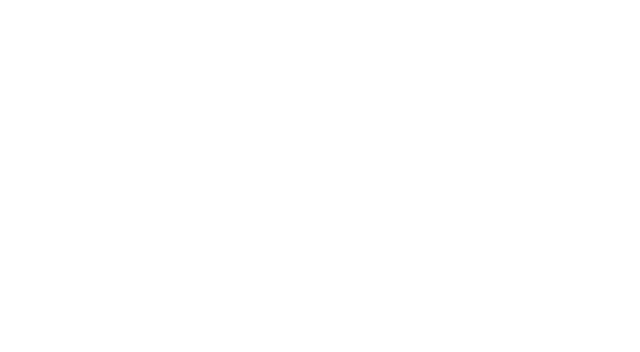
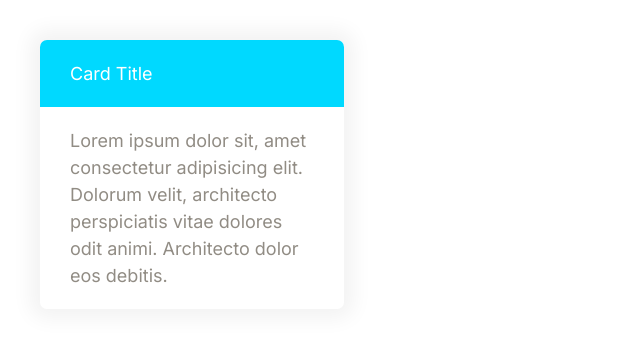
Before and after one commit to MillatMerza/moshifiy, a plain HTML site: page index.html in a window 1280 px wide. Shown: the whole page, without its empty margins (0-640 px from the left). Drawn offline with Linux system fonts and the light colour scheme.

Commit message:
card done.

```diff
--- a/css/styles.css
+++ b/css/styles.css
@@ -231,3 +231,20 @@ a {
   }
 
 }
+/* Cards */
+.card{
+  border-radius: 7px;
+  box-shadow: 0 0 20px 10px #f3f3f3;
+  overflow: hidden ;
+}
+.card__header ,.card__body{
+  padding:  2rem 3rem;
+}
+.card--primary{
+  background-color: var(--color-primary);
+  color: #fff;
+}
+.card--secondary{
+  background-color: var(--color-secondary);
+  color: #fff;
+}
--- a/index.html
+++ b/index.html
@@ -16,6 +16,15 @@
     <title>Document</title>
   </head>
   <body>
-
+    <div style="width: 30% ; padding: 4rem;">
+      <div class="card " >
+        <header class="card__header card--secondary">Card Title</header>
+        <div class="card__body">
+          Lorem ipsum dolor sit, amet consectetur adipisicing elit. Dolorum velit,
+          architecto perspiciatis vitae dolores odit animi. Architecto dolor eos
+          debitis.
+        </div>
+      </div>
+    </div>
   </body>
 </html>
```
